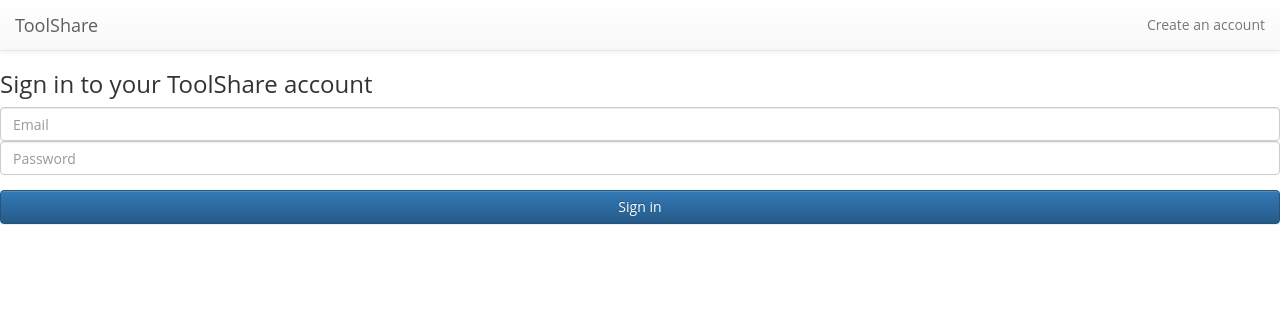
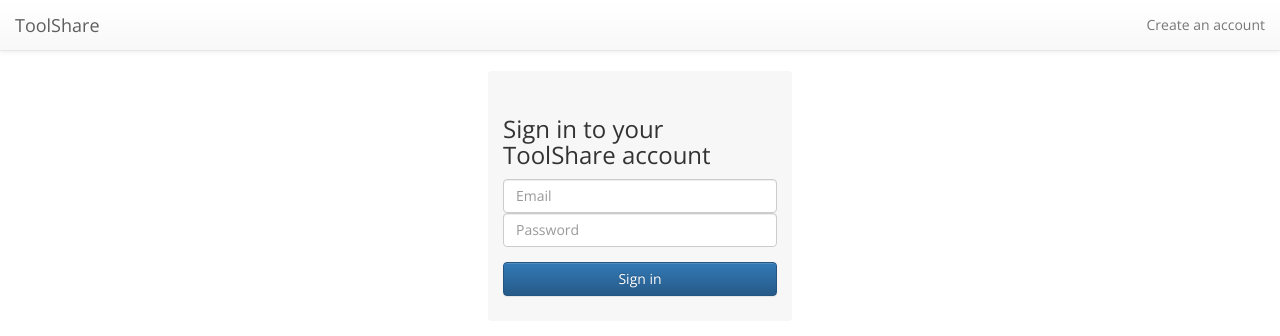
Before and after one commit to nm6061/toolshare, a Django app: template app/templates/signin.html in a window 1280 px wide. Shown: the top 336 px of the page. Run offline with Django 3.2, Linux system fonts and the light colour scheme; the template is opened without the code that fills it, so the values that code supplies are empty; some libraries are stand-ins or nearby versions.

Commit message:
Added login box styles.

```diff
--- a/app/static/styles/global.css
+++ b/app/static/styles/global.css
@@ -1,3 +1,13 @@
-body{
+@import url(http://fonts.googleapis.com/css?family=Open+Sans);
+
+body {
     font-family: 'Open Sans', sans-serif;
 }
+
+.login-box {
+    background-color: #f7f7f7;
+    margin: 0 auto;
+    padding: 25px 15px;
+    width: 304px;
+    border-radius: 4px;
+}
```
